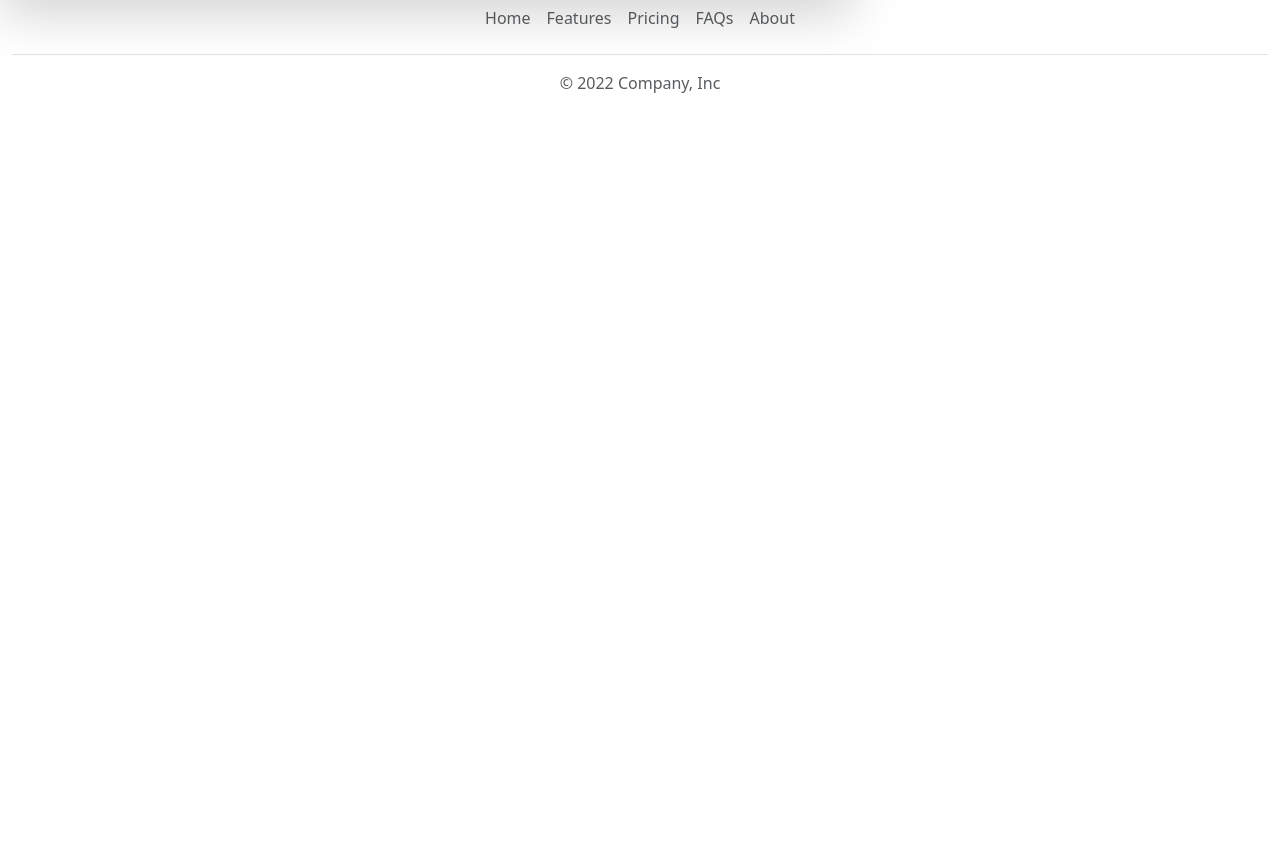
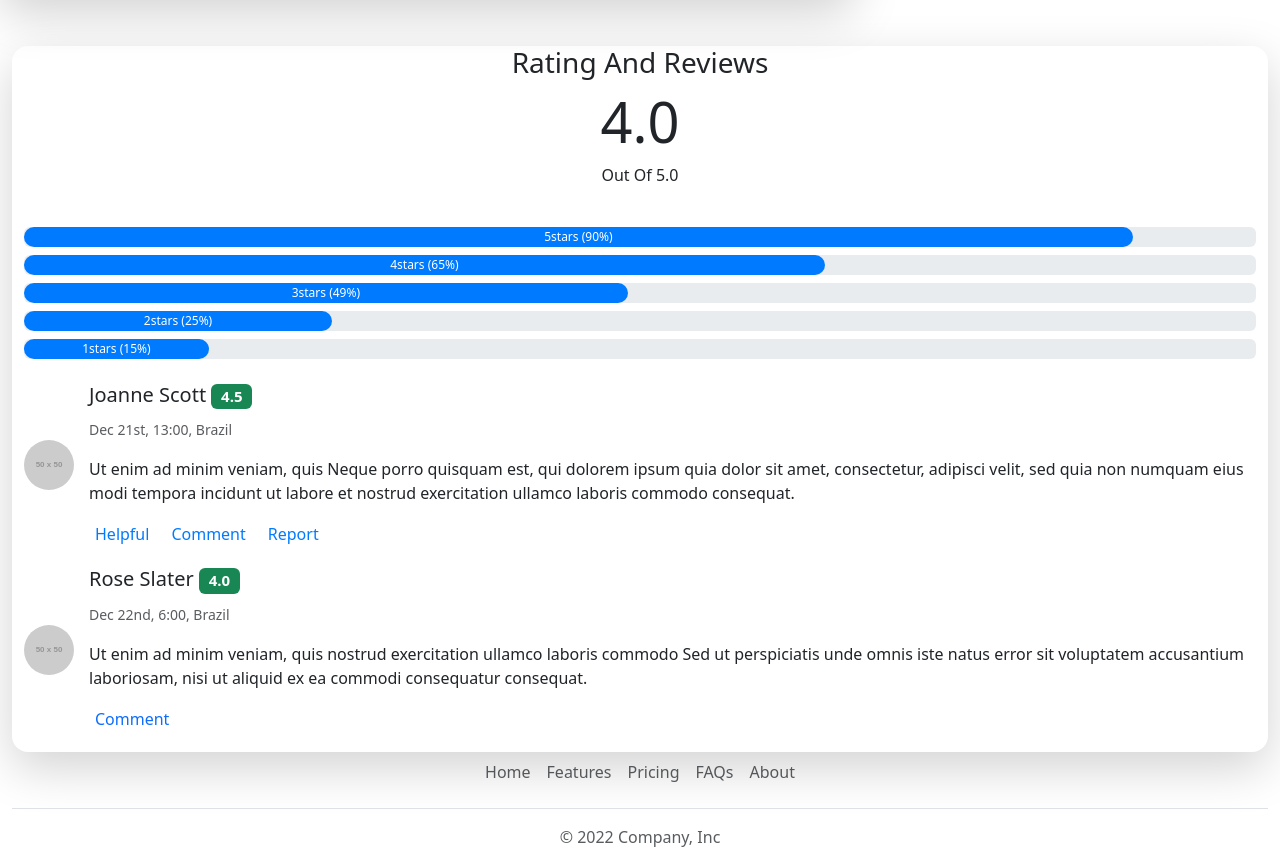
Before and after one commit to Hagar-Ibrahim11/BrainBoost, an Angular app: page /courseDetails in a window 1280 px wide. Shown: the part 1432-2297 px from the top of the page. Before the commit the page ends 1543 px from the top, so only its background shows below. Built offline with nearby package versions, Linux system fonts and the light colour scheme; no server answers.

Commit message:
pagination

```diff
--- a/src/Components/course-details/course-details.component.css
+++ b/src/Components/course-details/course-details.component.css
@@ -289,3 +289,32 @@
     margin-right: 10px;
     color: #007bff;
   }
+
+
+  .progress-bar-custom {
+    background-color: #007bff;
+}
+.review-avatar {
+    width: 50px;
+    height: 50px;
+    border-radius: 50%;
+    object-fit: cover;
+}
+.review-container {
+    display: flex;
+    align-items: center;
+    margin-bottom: 20px;
+}
+.review-body {
+    margin-left: 15px;
+}
+.review-actions {
+    display: flex;
+    gap: 10px;
+}
+.review-actions button {
+    border: none;
+    background: none;
+    color: #007bff;
+    cursor: pointer;
+}
--- a/src/Components/course-details/course-details.component.html
+++ b/src/Components/course-details/course-details.component.html
@@ -77,7 +77,7 @@
     <!-- course description -->
     <div class="row  mt-5">
 
-        <div class="col-lg-8 col-md-12 shadow-lg ">
+        <div class="col-lg-8 col-md-12 shadow-lg  rounded-4">
             <div class="card p-5  ">
                 <div class="card-body">
                     <h5 class="card-title">Description</h5>
@@ -178,10 +178,55 @@
     <!-- end course details -->
 
 
-    <div class="row">
 
+        <div class="container-fluid mt-5 rounded-4 shadow-lg">
+            <div class="row">
+                <div class="col-12 text-center mb-4">
+                    <h3>Rating And Reviews</h3>
+                    <h1 class="display-4">4.0</h1>
+                    <p>Out Of 5.0</p>
+                </div>
+                <div class="col-12">
+                    <div class="progress mb-2" style="height: 20px;">
+                        <div class="progress-bar progress-bar-custom rounded-5" style="width: 90%;">5stars (90%)</div>
+                    </div>
+                    <div class="progress mb-2" style="height: 20px;">
+                        <div class="progress-bar progress-bar-custom rounded-5" style="width: 65%;">4stars (65%)</div>
+                    </div>
+                    <div class="progress mb-2" style="height: 20px;">
+                        <div class="progress-bar progress-bar-custom rounded-5" style="width: 49%;">3stars (49%)</div>
+                    </div>
+                    <div class="progress mb-2" style="height: 20px;">
+                        <div class="progress-bar progress-bar-custom rounded-5" style="width: 25%;">2stars (25%)</div>
+                    </div>
+                    <div class="progress mb-4" style="height: 20px;">
+                        <div class="progress-bar progress-bar-custom rounded-5" style="width: 15%;">1stars (15%)</div>
+                    </div>
+                </div>
+                <div class="col-12 review-container">
+                    <img src="https://via.placeholder.com/50" alt="Joanne Scott" class="review-avatar">
+                    <div class="review-body">
+                        <h5>Joanne Scott <span class="badge bg-success">4.5</span></h5>
+                        <p><small class="text-muted">Dec 21st, 13:00, Brazil</small></p>
+                        <p>Ut enim ad minim veniam, quis Neque porro quisquam est, qui dolorem ipsum quia dolor sit amet, consectetur, adipisci velit, sed quia non numquam eius modi tempora incidunt ut labore et nostrud exercitation ullamco laboris commodo consequat.</p>
+                        <div class="review-actions">
+                            <button class="btn-primary">Helpful</button>
+                            <button class="btn-primary">Comment</button>
+                            <button class="btn-primary">Report</button>
+                        </div>
+                    </div>
+                </div>
+                <div class="col-12 review-container">
+                    <img src="https://via.placeholder.com/50" alt="Rose Slater" class="review-avatar">
+                    <div class="review-body">
+                        <h5>Rose Slater <span class="badge bg-success">4.0</span></h5>
+                        <p><small class="text-muted">Dec 22nd, 6:00, Brazil</small></p>
+                        <p>Ut enim ad minim veniam, quis nostrud exercitation ullamco laboris commodo Sed ut perspiciatis unde omnis iste natus error sit voluptatem accusantium laboriosam, nisi ut aliquid ex ea commodi consequatur consequat.</p>
+                        <div class="review-actions">
+                            <button class="text-primary">Comment</button>
+                        </div>
+                    </div>
+                </div>
+            </div>
+        </div>
     </div>
-
-
-
-</div>
--- a/src/Components/courses/courses.component.html
+++ b/src/Components/courses/courses.component.html
@@ -7,8 +7,7 @@
         >
           <div
             class="col-md-8 search-elements"
-            data-aos="zoom-in"
-            data-aos-duration="3000"
+
           >
             <div class="search rounded-3 shadow-lg">
               <input
@@ -30,8 +29,7 @@
       <div class="col-3">
         <div
           class="card rounded-5"
-          data-aos="fade-down"
-          data-aos-duration="3000"
+
         >
           <div
             class="card-header filtersearch rounded-top-4 text-center"
@@ -259,8 +257,7 @@
           <div class="col-lg-3 col-md-6 courses" *ngFor="let Course of ListOfCourses">
             <div
               class="card course-card rounded-4 shadow-lg"
-              data-aos="zoom-in"
-              data-aos-duration="3000"
+
             >
               <!-- <img
                 [src]="Course.photoUrl"
@@ -294,8 +291,22 @@
           </div>
           <!-- Repeat course card for each course in the list -->
         </div>
+        <div class="row mt-3 ">
+        <nav aria-label="Page navigation example  ">
+          <ul class="pagination d-flex justify-content-center">
+            <li class="page-item"><a class="page-link" href="#">Previous</a></li>
+            <li class="page-item"><a class="page-link" href="#">1</a></li>
+            <li class="page-item"><a class="page-link" href="#">2</a></li>
+            <li class="page-item"><a class="page-link" href="#">3</a></li>
+            <li class="page-item"><a class="page-link" href="#">Next</a></li>
+          </ul>
+        </nav>
+      </div>
       </div>
       <!-- End of Courses Section -->
+
     </div>
+
+
   </div>
 </div>
```
